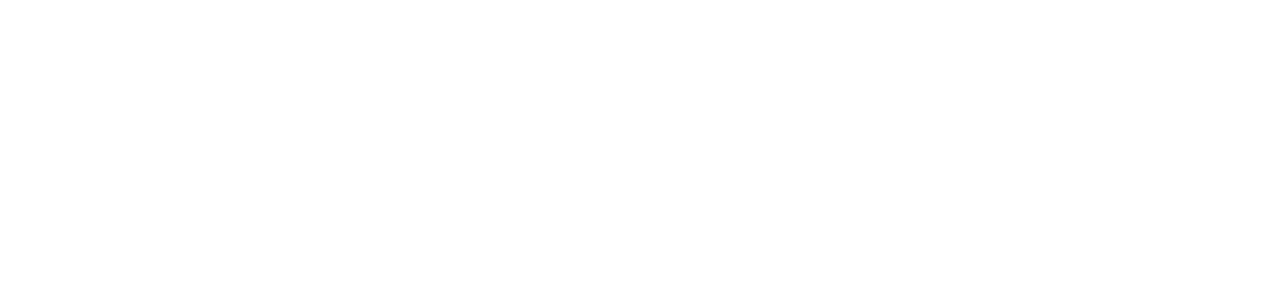
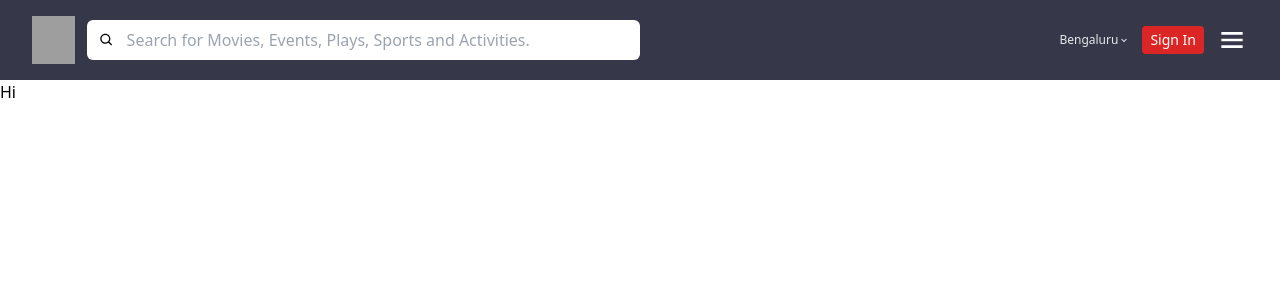
Before and after one commit to ShanFravinCSC/Book-My-Show, a React (Create React App) app: page /movie/1 in a window 1280 px wide. Shown: the top 300 px of the page. Built offline with nearby package versions, Linux system fonts and the light colour scheme; grey boxes are pictures that could not be loaded.

Commit message:
add movie layout

```diff
--- a/src/App.jsx
+++ b/src/App.jsx
@@ -2,9 +2,11 @@
 
 //Hoc
 import DefaultHOC from "./HOC/Default.HOC";
+import MovieHOC from "./HOC/Movie.HOC";
 
 //pages
 import HomePage from "./pages/Home.page";
+import Movie from "./pages/Movie.page";
 
 // Import css files
 import "slick-carousel/slick/slick.css";
@@ -14,6 +16,7 @@
   return (
     <div>
     <DefaultHOC path="/" exact component={HomePage}/>
+    <MovieHOC path="/movie/:id" exact component={Movie}/>
     </div>
 
   );
--- /dev/null
+++ b/src/HOC/Movie.HOC.jsx
@@ -0,0 +1,21 @@
+import React from "react";
+import { Route } from "react-router-dom";
+
+//Layout
+import MovieLayout from "../layouts/Movie.layout";
+
+const MovieHOC = ({ component: Component, ...rest }) => {
+    return(
+        <>
+            <Route {... rest}
+            component={(props) =>(
+                <MovieLayout>
+                    <Component {...props}/>
+                </MovieLayout>
+            )}
+            />
+        </>
+    );
+};
+
+export default MovieHOC;
--- /dev/null
+++ b/src/layouts/Movie.layout.jsx
@@ -0,0 +1,15 @@
+import React from 'react'
+
+//components
+import Navbar from "../components/Navbar/navbar.component";
+
+const MovieLayout = (props) => {
+    return (
+        <>
+            <Navbar />
+            {props.children}
+        </>
+    );
+};
+
+export default MovieLayout;
```
